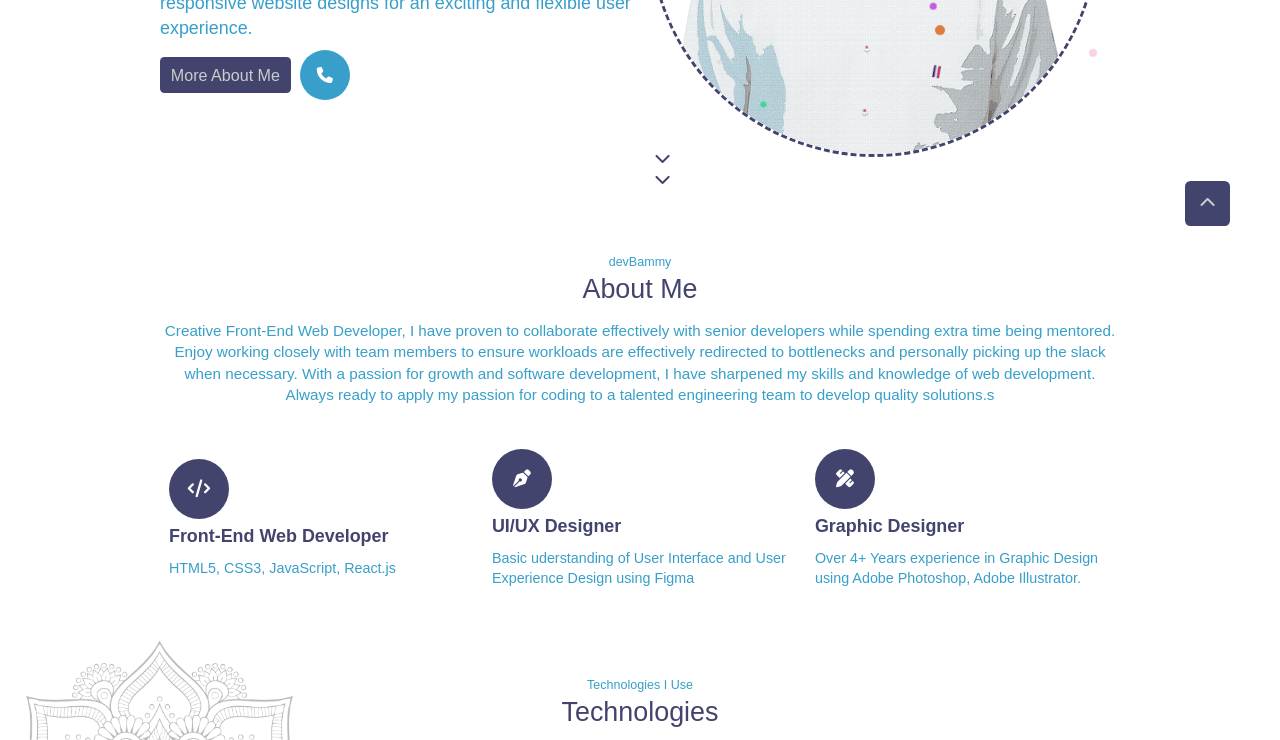
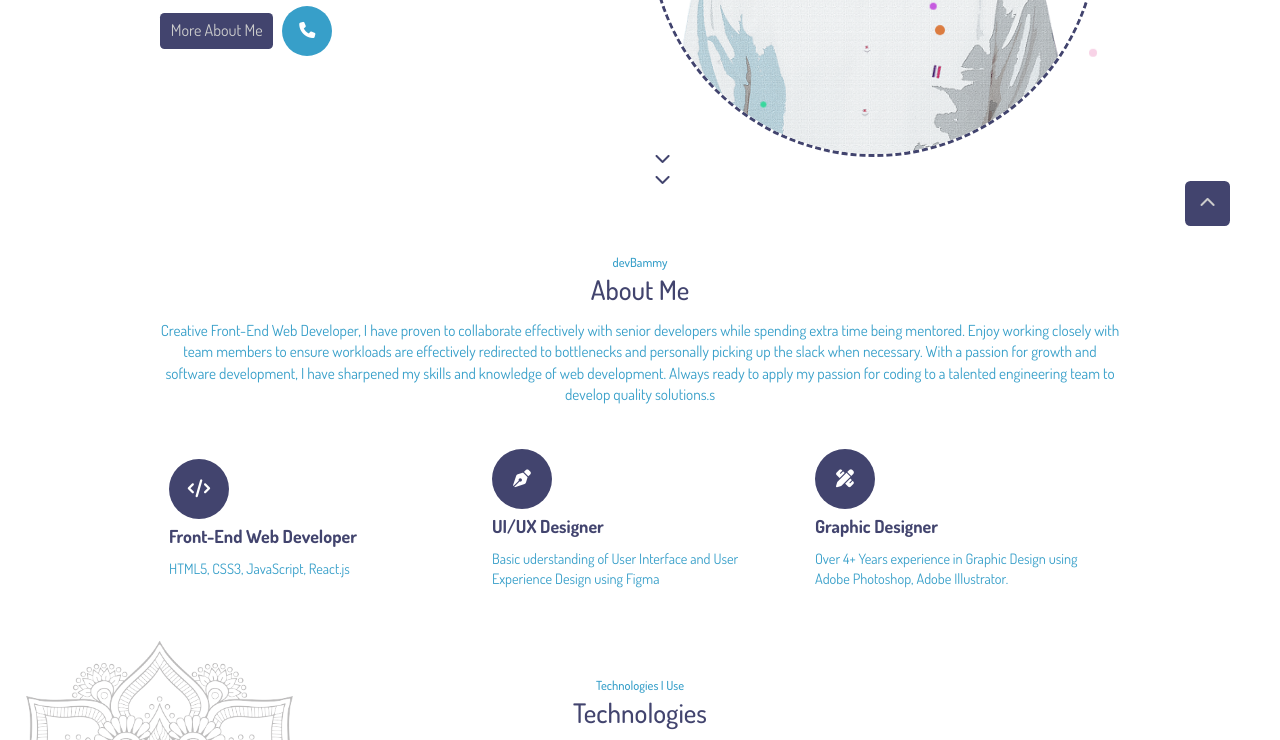
Before and after one commit to DevBammy/devbammy, a plain HTML site: page index.html in a window 1280 px wide. Shown: the part 564-1304 px from the top of the page. Drawn offline with Linux system fonts and the light colour scheme.

Commit message:
Update global.css

```diff
--- a/dist/css/global.css
+++ b/dist/css/global.css
@@ -37,7 +37,8 @@ html {
 body {
   background-color: var(--white);
   line-height: 1.4;
-  font-family: "Poppins", sans-serif;
+/*   font-family: "Poppins", sans-serif; */
+  font-family: 'Dosis', sans-serif;
   overflow-x: hidden;
 }
 
```
